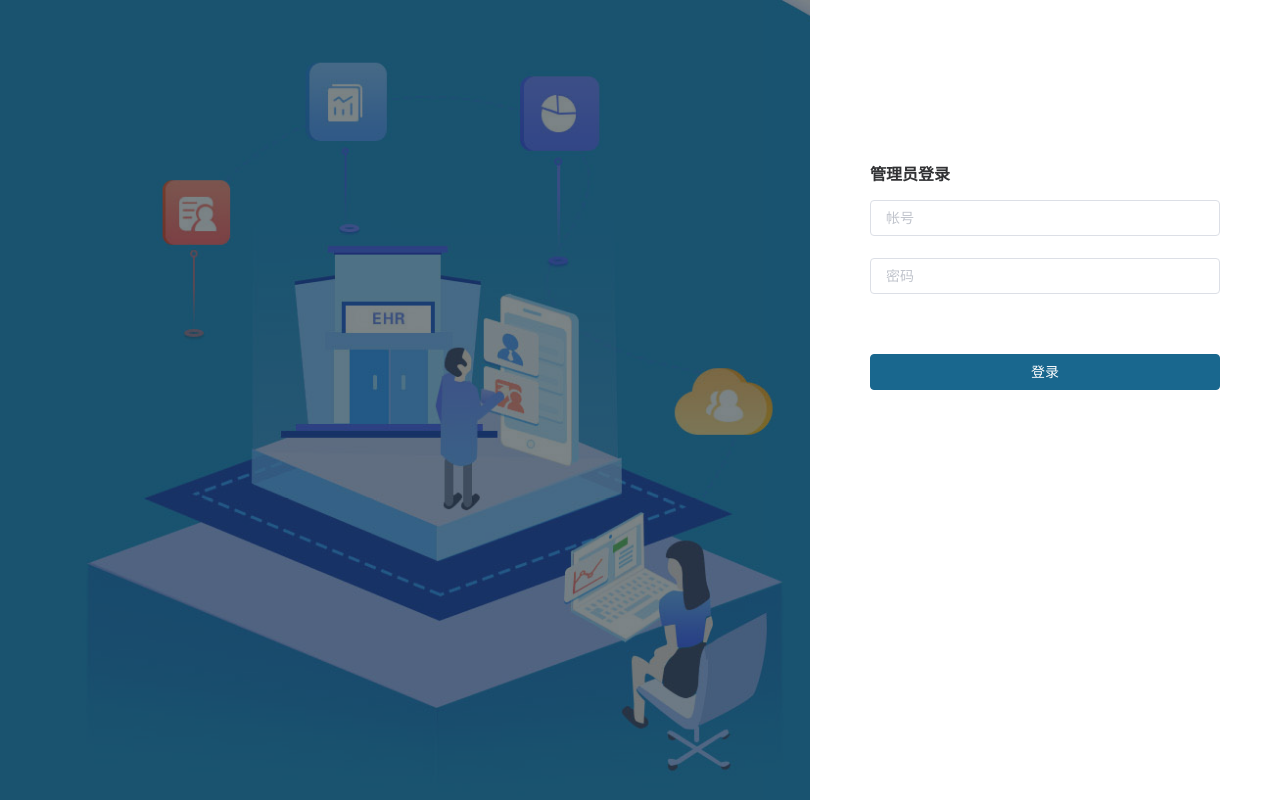
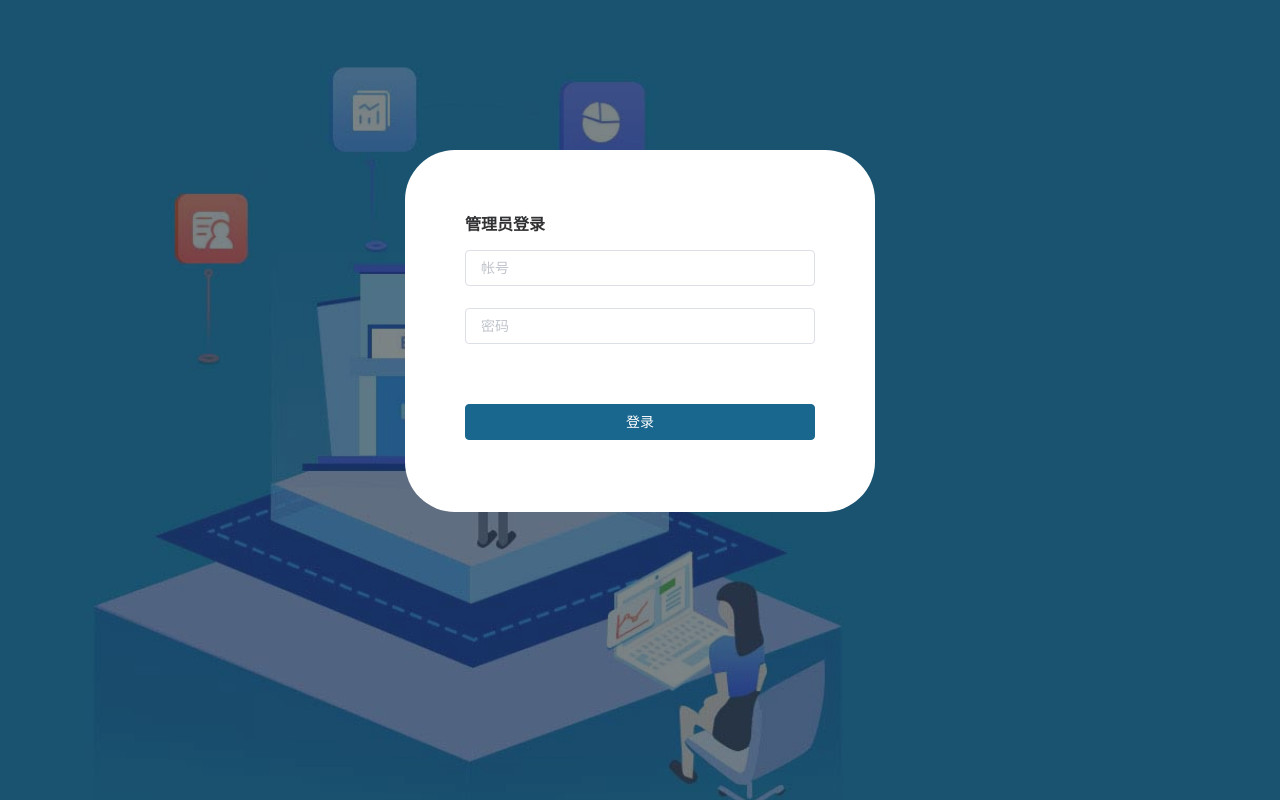
Before and after one commit to ygg404/elesys, a Vue app: page /#/login in a window 1280 px wide. Built offline with nearby package versions, Linux system fonts and the light colour scheme; what vue-cookie would draw is missing.

Commit message:
P图的前端仔

```diff
--- a/src/views/common/login.vue
+++ b/src/views/common/login.vue
@@ -15,17 +15,7 @@
             <el-form-item prop="password">
               <el-input v-model="dataForm.password" type="password" placeholder="密码"></el-input>
             </el-form-item>
-            <!--<el-form-item prop="captcha">-->
-              <!--<el-row :gutter="20">-->
-                <!--<el-col :span="14">-->
-                  <!--<el-input v-model="dataForm.captcha" placeholder="验证码">-->
-                  <!--</el-input>-->
-                <!--</el-col>-->
-                <!--<el-col :span="10" class="login-captcha">-->
-                  <!--<img :src="captchaPath" @click="getCaptcha()" alt="">-->
-                <!--</el-col>-->
-              <!--</el-row>-->
-            <!--</el-form-item>-->
+
             <el-form-item>
               <el-button class="login-btn-submit" type="primary" @click="dataFormSubmit()">登录</el-button>
             </el-form-item>
@@ -133,7 +123,7 @@
     }
     .site-content {
       min-height: 100%;
-      padding: 30px 500px 30px 30px;
+      padding: 150px 500px 30px 30px;
     }
     .brand-info {
       margin: 220px 100px 0 90px;
@@ -152,13 +142,14 @@
       opacity: .6;
     }
     .login-main {
-      position: absolute;
-      top: 0;
-      right: 0;
-      padding: 150px 60px 180px;
-      width: 470px;
-      min-height: 100%;
-      background-color: #fff;
+       border-radius: 50px 50px 50px 50px;
+    top: 0;
+    right: 0;
+   padding: 50px 60px 50px;
+    width: 470px;
+    min-height: 100%;
+    background-color: #fff;
+    margin-left: 50%;
     }
     .login-title {
       font-size: 16px;
```
Also changed, not shown: config/index.js (+5 -2 lines), src/assets/img/login_bg.jpg.
